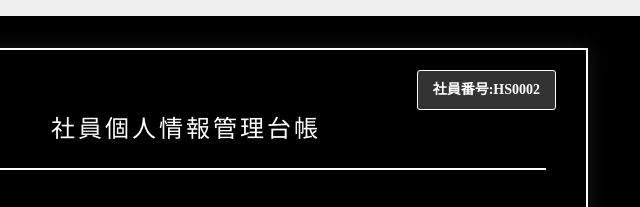
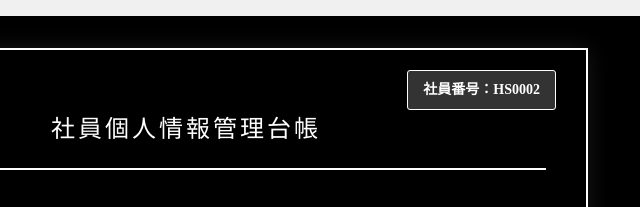
Before and after one commit to hazamashobo/yabu, a plain HTML site: page index.html in a window 1280 px wide. Shown: the part 138-345 px from the top of the page, 454-1094 px from the left. Drawn offline with Linux system fonts and the light colour scheme.

Commit message:
Update index.html

```diff
--- a/index.html
+++ b/index.html
@@ -281,7 +281,7 @@
     </nav>
 
     <div class="container">
-        <div class="employee-number">社員番号:HS0002</div>
+        <div class="employee-number">社員番号：HS0002</div>
         <div class="content">
             <div class="document-header">
                 <h2>社員個人情報管理台帳</h2>
```
